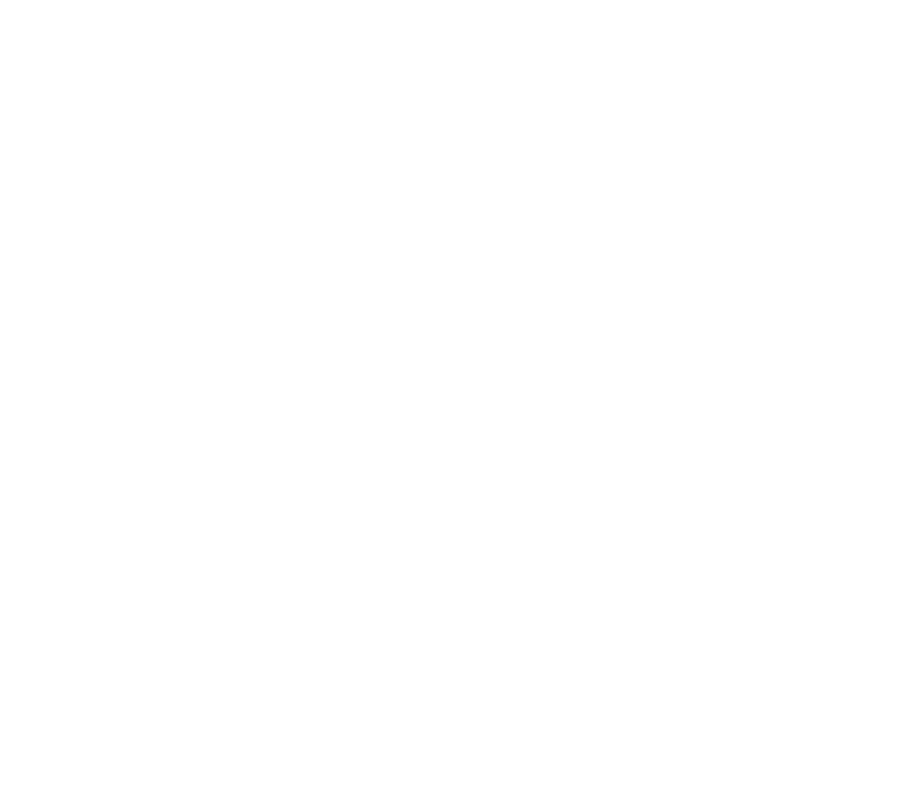
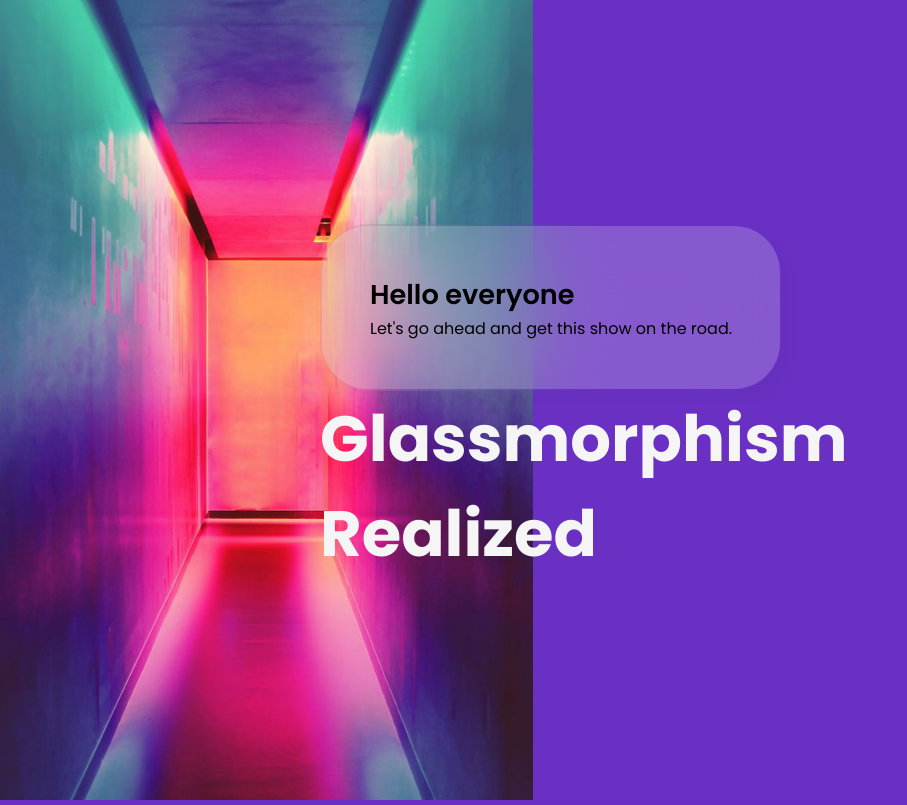
Before and after one commit to RVCC-IDMX/glassmorphism-Andloe, a website built with Parcel: page src/index.html in a window 1280 px wide. Shown: the whole page, without its empty margins (0-907 px from the left). Built offline with nearby package versions, Linux system fonts and the light colour scheme.

Commit message:
Finish desing

```diff
--- a/src/index.html
+++ b/src/index.html
@@ -12,7 +12,15 @@
 
 <body>
 
+    <img src="abstract.jpg" alt="abstract background">
+    <div class="circle"></div>
 
+    <div class="container" id="glass">
+        <h2 class="seq">Hello everyone</h2>
+        <p class="seq">Let's go ahead and get this show on the road.</p>
+    </div>
+
+    <h1>Glassmorphism Realized</h1>
 
 <!-- Put HTML code before these script tags -->
   <script src='https://cdnjs.cloudflare.com/ajax/libs/gsap/3.6.1/gsap.min.js'  defer></script>
--- a/src/scss/base/_typography.scss
+++ b/src/scss/base/_typography.scss
@@ -1 +1,5 @@
 /* typography */
+@font-face {
+    font-family: 'Poppins';
+    src: url('../fonts/poppins-vf-wght.ttf') format('truetype');
+}
--- a/src/scss/main.scss
+++ b/src/scss/main.scss
@@ -2,3 +2,52 @@
 @use "./base/reset";
 @use './base/typography' as type;
 @use "./pages/home";
+
+body {
+    background: #6930c3;
+    color: black;
+    font-family: 'Poppins';
+    margin: 0;
+    padding: 14em 14em 14em 20em;
+}
+
+img {
+    position: absolute;
+    z-index: -2;
+    height: 100vh;
+    top: 0;
+    left: 0;
+}
+
+.container {
+    display: inline-block;
+    background: rgb(255, 255, 255, 0.2);
+    padding: 3em;
+    border-radius: 3em;
+    position: relative;
+    z-index: 1;
+    backdrop-filter: blur(40px);
+    border: solid 2px transparent;
+    background-clip: padding-box;
+    box-shadow: 10px 10px 10px rgb(46, 54, 68, 0.03);
+
+    h2 {
+        font-size: 1.7em;
+        font-weight: 600;
+    }
+
+    h1, h2 {
+        margin: 0;
+    }
+
+    p {
+        margin: 0;
+    }
+}
+
+h1 {
+    font-size: 4em;
+    color: whitesmoke;
+    font-weight: 700;
+    clip-path: inset(0 0 0 0);
+}
```
Also changed, not shown: 1 other file.
